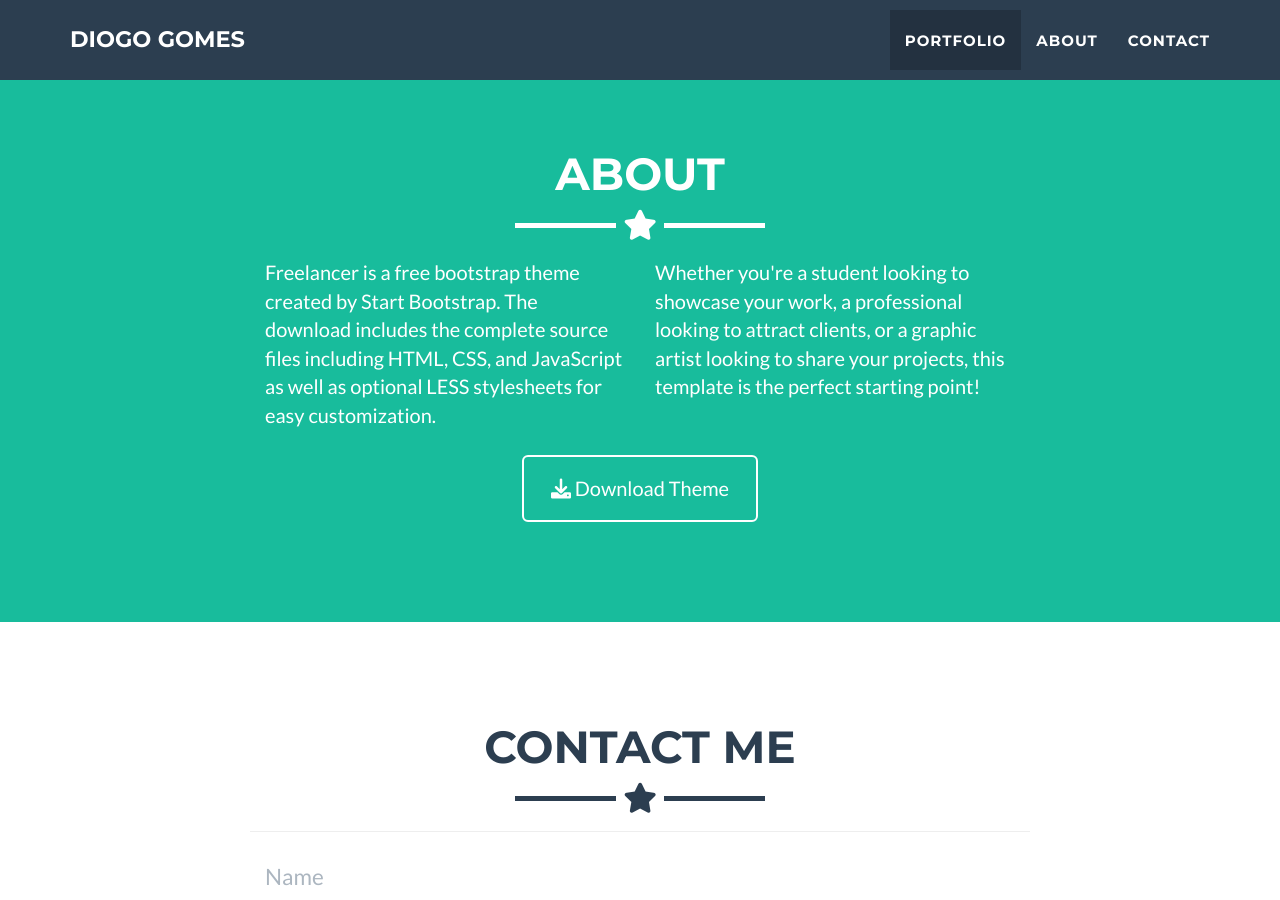
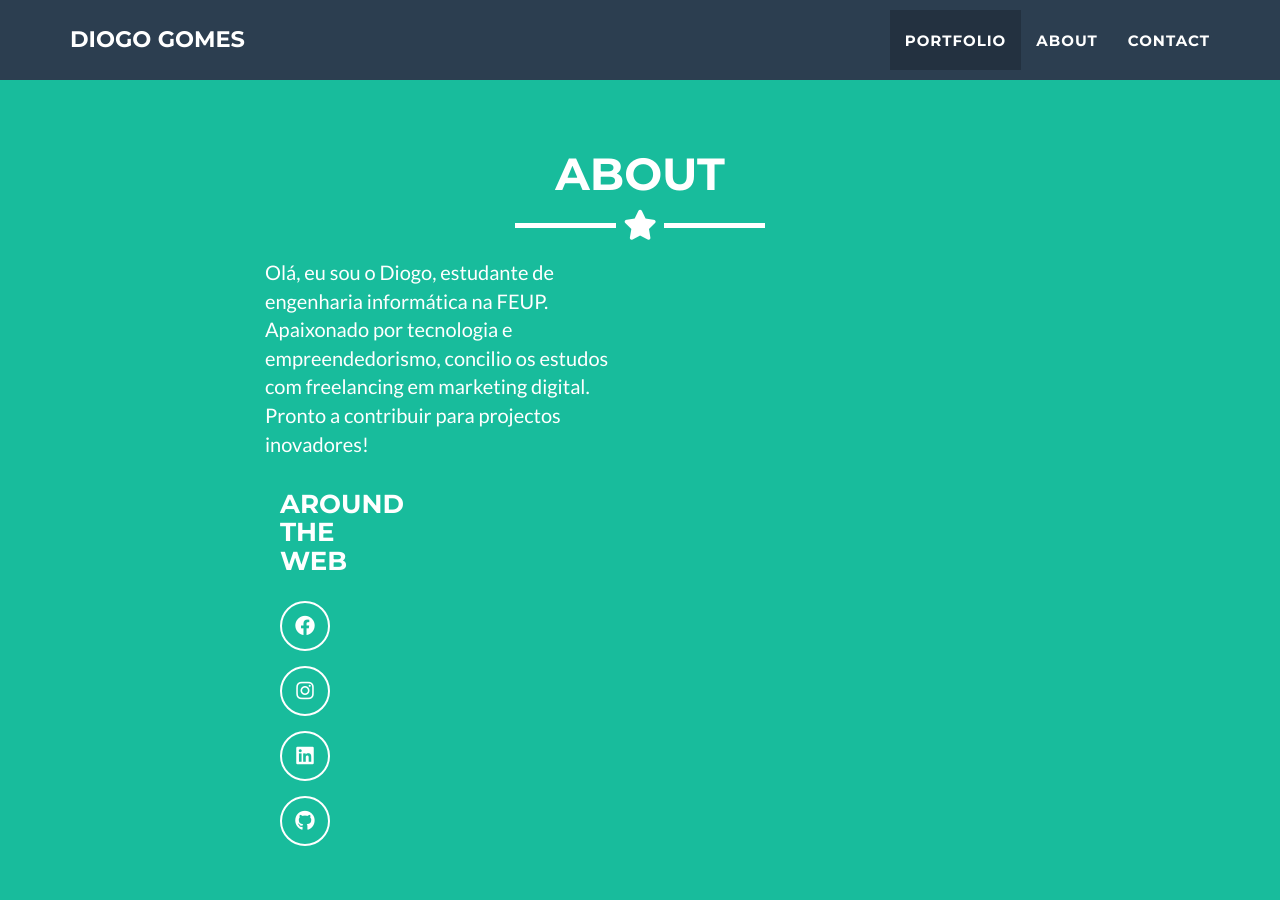
Before and after one commit to Diogoafg7/Diogoafg7.github.io, a Jekyll site: the page built from _posts/2014-07-18-project-1.markdown, in a window 1280 px wide and 900 px high, scrolled down 2507 px. Built offline with Jekyll 4.4.1, drawn with Linux system fonts in a browser that asks for light colours.

Commit message:
about me

```diff
--- a/_includes/about.html
+++ b/_includes/about.html
@@ -9,19 +9,18 @@
     </div>
     <div class="row">
       <div class="col-lg-4 col-lg-offset-2">
-        <p>Freelancer is a free bootstrap theme created by Start Bootstrap. The download includes the complete
-          source files including HTML, CSS, and JavaScript as well as optional LESS stylesheets for easy
-          customization.</p>
-      </div>
-      <div class="col-lg-4">
-        <p>Whether you're a student looking to showcase your work, a professional looking to attract clients, or
-          a graphic artist looking to share your projects, this template is the perfect starting point! </p>
-      </div>
-      <div class="col-lg-8 col-lg-offset-2 text-center">
-        <a href="https://github.com/jeromelachaud/freelancer-theme" class="btn btn-lg btn-outline">
-          <i class="fa fa-download"></i> Download Theme
-        </a>
-      </div>
+        <p>Olá, eu sou o Diogo, estudante de engenharia informática na FEUP. Apaixonado por tecnologia e empreendedorismo, concilio os estudos com freelancing em marketing digital. Pronto a contribuir para projectos inovadores!</p>
+      <div class="footer-col col-md-4">
+          <h3>{{ site.footer.social }}</h3>
+          <ul class="list-inline">
+            {% for network in site.social %}
+            <li>
+              <a href="{{ network.url }}" class="btn-social btn-outline"><i
+                  class="fa-brands fa-fw fa-{{ network.title }}"></i></a>
+            </li>
+            {% endfor %}
+          </ul>
+        </div>
     </div>
   </div>
 </section>
```
